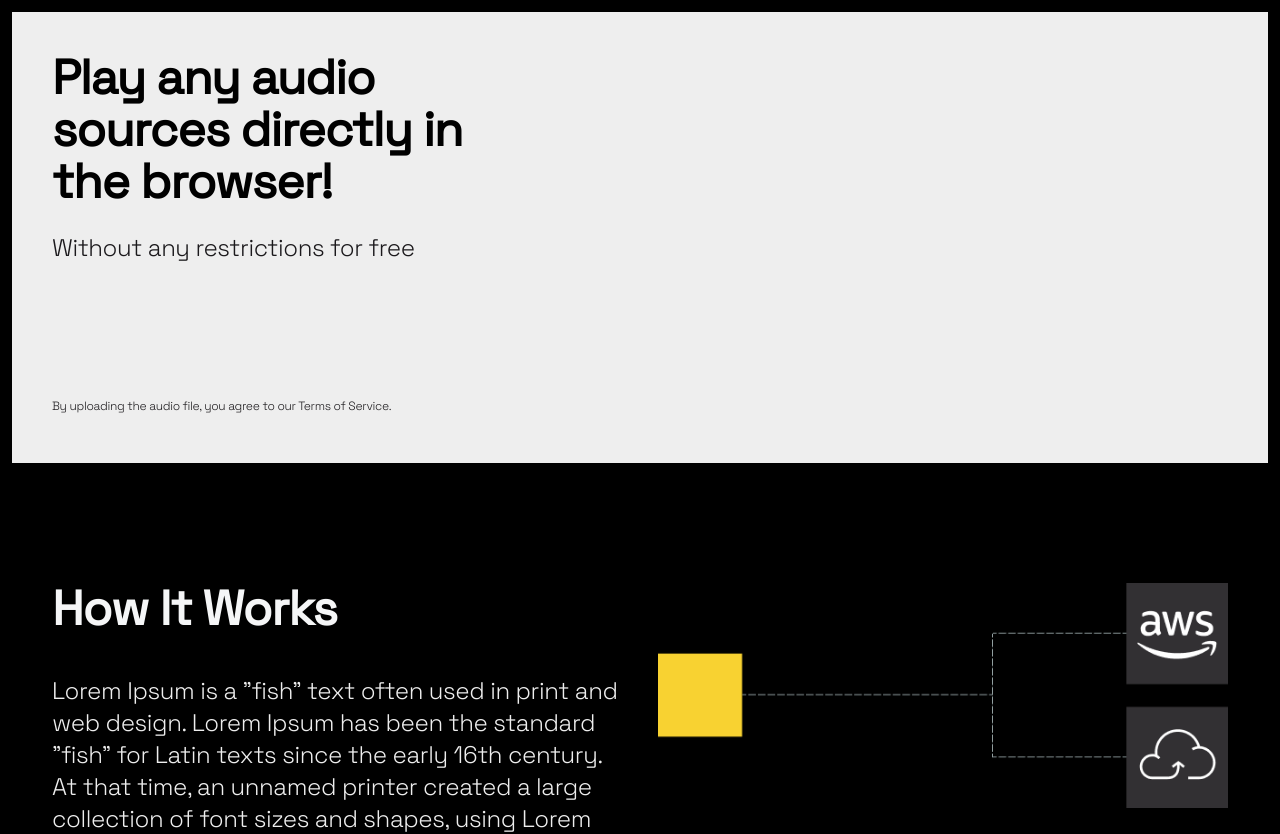
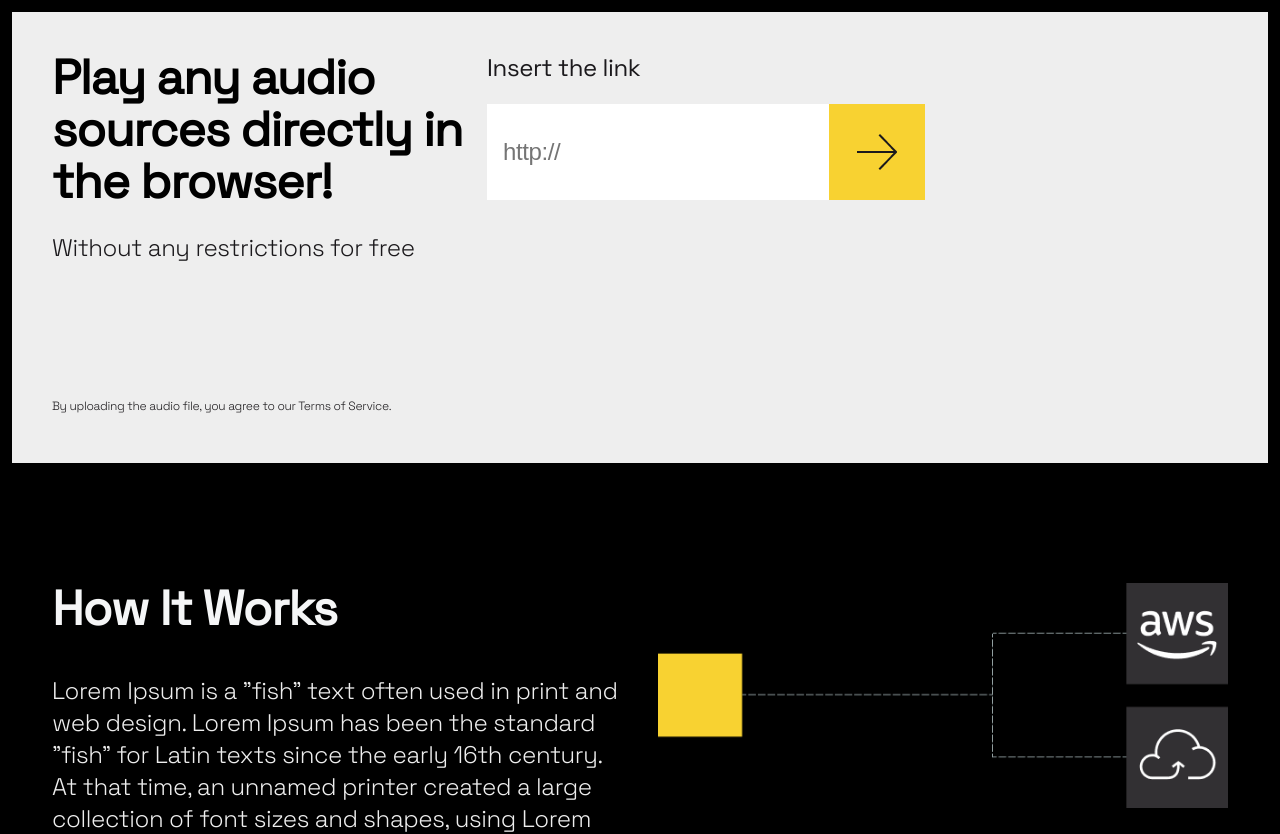
Before and after one commit to InnokentyKedrov/browser-audio-player, a React (Create React App) app: page / in a window 1280 px wide. Shown: the top 834 px of the page. Built offline with nearby package versions, Linux system fonts and the light colour scheme; the HTML template or start-up script is replaced by a standard one.

Commit message:
feat: adds Form components

```diff
--- a/src/App.js
+++ b/src/App.js
@@ -1,7 +1,10 @@
 import './App.css';
+import Form from './components/Form/Form';
 
 function App() {
-  return <div className="App"></div>;
+  return (
+    <Form />
+  )
 }
 
 export default App;
--- /dev/null
+++ b/src/components/Form/Form.jsx
@@ -0,0 +1,20 @@
+import style from './Form.module.css';
+
+const Form = () => {
+
+  const onSubmit = (e) => {
+    console.log(e);
+  }
+
+  return (
+    <form className={style.form}>
+      <label className={style.form__label} htmlFor="">Insert the link</label>
+      <div className={style.form__input_wrapper}>
+        <input className={style.form__input} type="text" placeholder="http://" />
+        <input className={style.form__button} type="button" value="" onSubmit={onSubmit} />
+      </div>
+    </form>
+  )
+}
+
+export default Form;
--- /dev/null
+++ b/src/components/Form/Form.module.css
@@ -0,0 +1,35 @@
+.form {
+  display: flex;
+  flex-direction: column;
+}
+
+.form__label {
+  font-weight: 400;
+  color: #1b191c;
+  margin-bottom: 20px;
+}
+
+.form__input_wrapper {
+  display: flex;
+}
+
+.form__input {
+  font-size: 24px;
+  line-height: 133%;
+  letter-spacing: -0.4px;
+  padding: 32px 16px;
+  border: none;
+  color: #a4a3a4;
+}
+
+.form__button {
+  padding: 13px 12px;
+  width: 96px;
+  height: 96px;
+
+  background-image: url('../../../public/arrow.png');
+  background-repeat: no-repeat;
+  background-position: center;
+  background-color: #f8d231;
+  border: none;
+}
--- /dev/null
+++ b/src/components/Player/Player.module.css
@@ -0,0 +1,5 @@
+.player {
+  width: 620px;
+  padding: 20px;
+  background-color: #cfd3d6;
+}
```
Also changed, not shown: src/components/Player/Player.jsx (added, +12 -0 lines), public/arrow.png (added).
